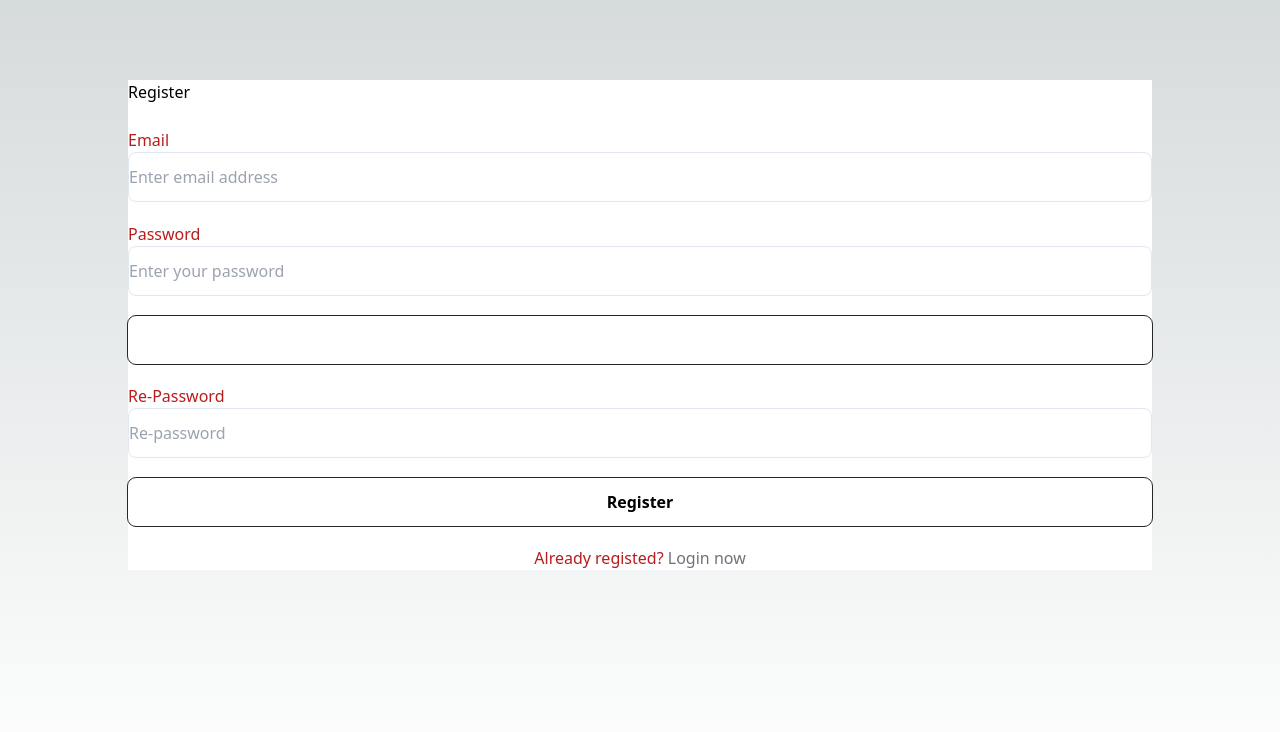
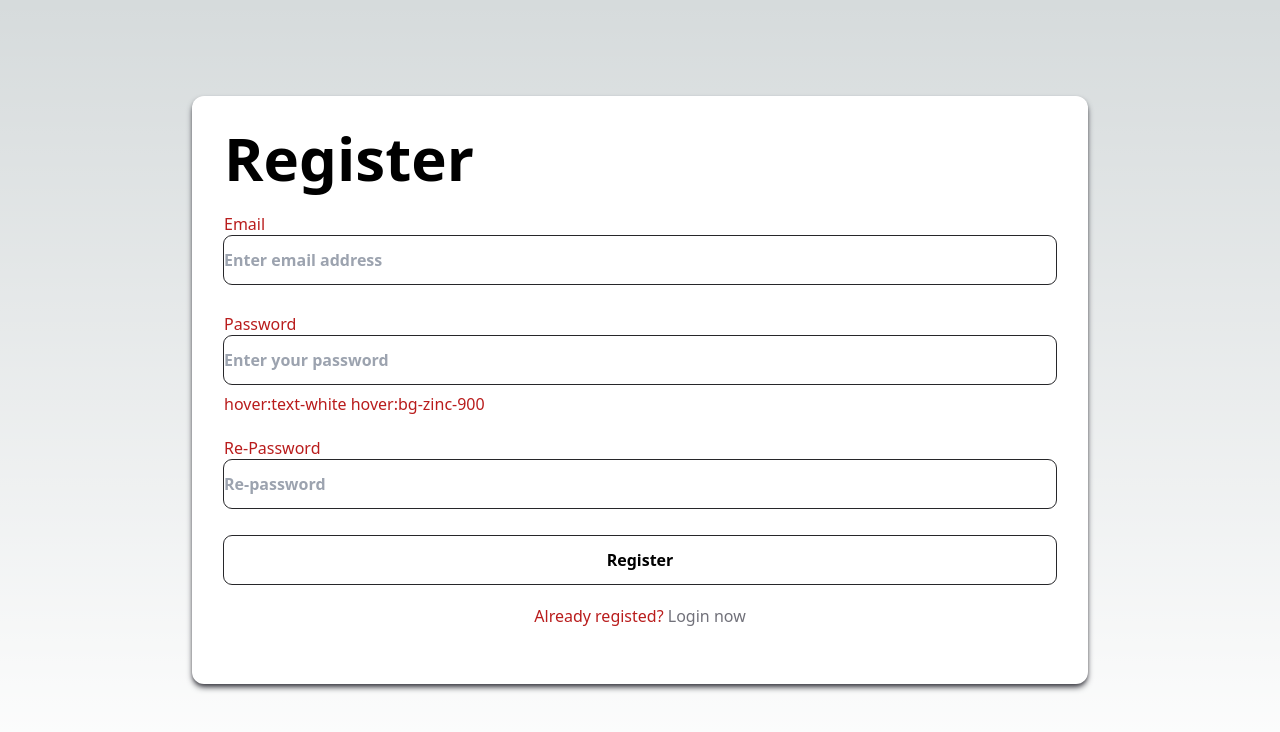
Before and after one commit to Gordoxmon/Jemis, a Next.js app in the folder jemis/: page /register in a window 1280 px wide. Shown: the top 732 px of the page. Built offline with nearby package versions, Linux system fonts and the light colour scheme.

Commit message:
Correção da pasta components

```diff
--- a/jemis/src/libs/components/Card.tsx
+++ b/jemis/src/app/components/server/Card.tsx
@@ -3,9 +3,11 @@ import React from "react";
 function Card({
   children,
   title,
+  className,
 }: {
   children: React.ReactNode;
   title: string;
+  className?: string;
 }) {
   return (
     <div className="max-w-4xl mx-auto my-4 p-8 rounded-xl bg-white shadow-md shadow-zinc-700   dark:bg-zinc-800 dark:shadow-md dark:shadow-zinc-600">
--- a/jemis/src/libs/components/InputText.tsx
+++ b/jemis/src/app/components/server/InputText.tsx
@@ -14,7 +14,7 @@ const InputText = ({ children, ...props }: myprops) => {
       {children}
       <input
         type="email"
-        className="w-full py-3 border text-black border-slate-200 rounded-lg px-3 focus:outline-none focus:border-slate-500 hover:shadow"
+        className="w-full py-3 font-semibold text-black outline outline-1 outline-zinc-800   hover:text-white hover:bg-zinc-900 focus:text-white focus:bg-zinc-900 dark:text-zinc-100 dark:bg-zinc-900 dark:outline-zinc-100 dark:hover:bg-zinc-100 dark:hover:text-zinc-900 dark:focus:bg-zinc-100 dark:focus:text-zinc-900 rounded-lg border-zinc-200 hover:shadow inline-flex space-x-2 items-center justify-center"
         {...props}
       />
     </label>
--- a/jemis/src/app/globals.css
+++ b/jemis/src/app/globals.css
@@ -1,6 +1,6 @@
-@tailwind base;
-@tailwind components;
-@tailwind utilities;
+@import "tailwindcss/base";
+@import "tailwindcss/components";
+@import "tailwindcss/utilities";
 
 :root {
   --foreground-rgb: 0, 0, 0;
--- a/jemis/src/app/login/page.tsx
+++ b/jemis/src/app/login/page.tsx
@@ -1,6 +1,6 @@
-import Button from "@/libs/components/Button";
-import Card from "@/libs/components/Card";
-import InputText from "@/libs/components/InputText";
+import Button from "@/app/components/server/Button";
+import Card from "@/app/components/server/Card";
+import InputText from "@/app/components/server/InputText";
 import Link from "next/link";
 
 export default async function Home() {
--- a/jemis/src/app/page.tsx
+++ b/jemis/src/app/page.tsx
@@ -1,5 +1,6 @@
-import Button from "@/libs/components/Button";
-import Card from "@/libs/components/Card";
+import Button from "@/app/components/Button";
+import Card from "@/app/components/Card";
+import InputText from "@/app/components/InputText";
 import Link from "next/link";
 
 export default async function Home() {
@@ -7,7 +8,13 @@ export default async function Home() {
     <main className="justify-center align-middle m-8 w-4/5 h-4/5  lg:w-3/5 lg:h-3/5 font-sans text-black dark:text-white">
       <Link href="/login">login</Link>
       <Card title="Ola">
-        <Button>asd</Button>
+        <InputText
+          id="1"
+          name="1"
+          className="w-full py-3 border text-black border-slate-200 rounded-lg px-3 focus:outline-none focus:border-slate-500 hover:shadow"
+        >
+          1
+        </InputText>
       </Card>
 
       <Link href="/register"> register</Link>
--- a/jemis/src/app/register/page.tsx
+++ b/jemis/src/app/register/page.tsx
@@ -1,6 +1,6 @@
-import Button from "@/libs/components/Button";
-import Card from "@/libs/components/Card";
-import InputText from "@/libs/components/InputText";
+import Button from "@/app/components/server/Button";
+import Card from "@/app/components/server/Card";
+import InputText from "@/app/components/server/InputText";
 import Link from "next/link";
 
 export default async function Home() {
@@ -26,10 +26,7 @@ export default async function Home() {
             >
               Password
             </InputText>
-            <input
-              type="text"
-              className="w-full py-3 font-semibold text-black outline outline-1 outline-zinc-800   hover:text-white hover:bg-zinc-900 dark:text-zinc-100 dark:outline-zinc-100 dark:hover:bg-zinc-100 dark:hover:text-zinc-900 rounded-lg border-zinc-200 hover:shadow inline-flex space-x-2 items-center justify-center"
-            />
+            hover:text-white hover:bg-zinc-900
             <InputText
               id="repassword"
               name="repassword"
```
Also changed, not shown: jemis/src/app/components/server/Button.tsx (renamed from jemis/src/libs/components/Button.tsx).
